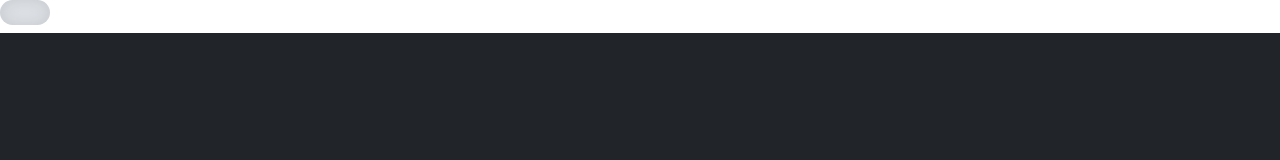
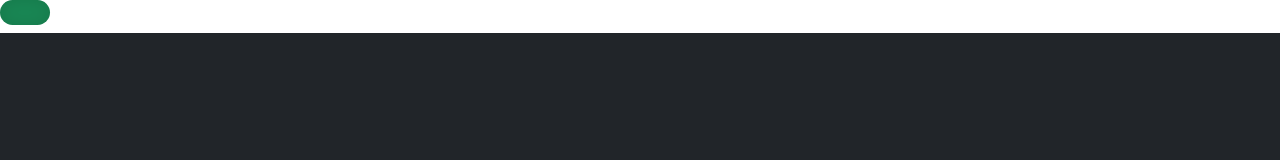
Before and after one commit to Leillac88/troca-de-tema, a plain HTML site: page index.html in a window 1280 px wide. Both pictures are taken after a click on the checkbox 25 px from the left and 12 px from the top of the page. Shown: the top 160 px of the page. Drawn offline with Linux system fonts and the light colour scheme.

Commit message:
add input checked no toggle

```diff
--- a/css/toggle.css
+++ b/css/toggle.css
@@ -10,3 +10,7 @@ input[type="checkbox"] {
     transition: var(--transition-time);
     position: relative;
 }
+
+input:checked[type='checkbox'] {
+    background-color: var(--toggle-active);
+}
```
